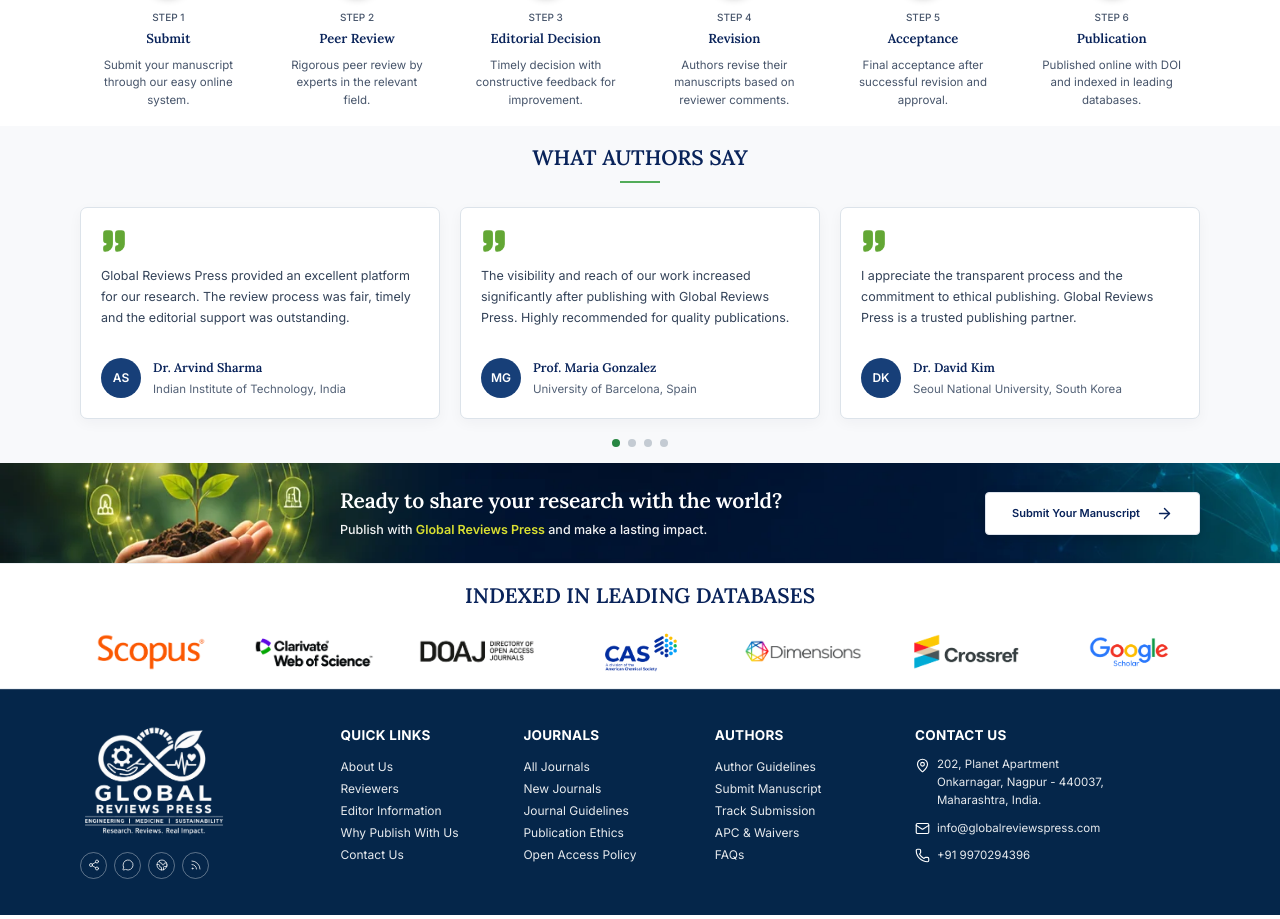
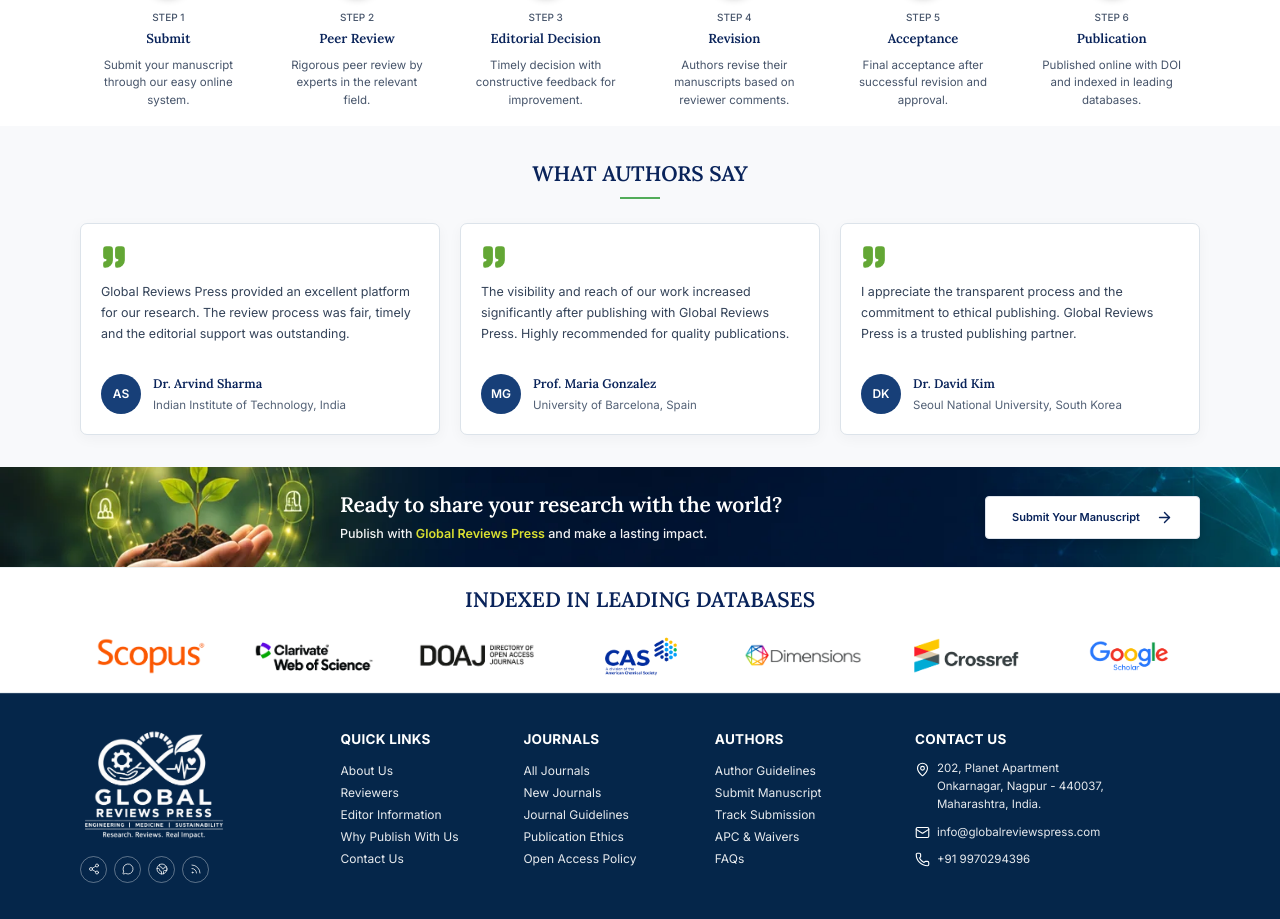
Before and after one commit to Dhanshri-Rc/GRP, a React (Vite) app: page /why-publish-us in a window 1280 px wide. Shown: the part 1591-2510 px from the top of the page. Built offline with nearby package versions, Linux system fonts and the light colour scheme.

Commit message:
Implement testimonial pagination and enhance layout for testimonials section

```diff
--- a/src/pages/WhyPublishUs.jsx
+++ b/src/pages/WhyPublishUs.jsx
@@ -1,4 +1,4 @@
-import { useEffect } from "react";
+import { useEffect, useState } from "react";
 import { motion } from "framer-motion";
 import {
   ArrowRight,
@@ -229,6 +229,18 @@ const testimonials = [
 
 export default function WhyPublishUs() {
   useWhyPublishUsSeo();
+
+  const testimonialsPerPage = 3;
+  const [testimonialPage, setTestimonialPage] = useState(0);
+
+  const totalTestimonialPages = Math.ceil(
+    testimonials.length / testimonialsPerPage,
+  );
+
+  const visibleTestimonials = testimonials.slice(
+    testimonialPage * testimonialsPerPage,
+    testimonialPage * testimonialsPerPage + testimonialsPerPage,
+  );
 
   return (
     <>
@@ -494,8 +506,9 @@ export default function WhyPublishUs() {
         </section>
 
         {/* ==================== TESTIMONIALS ==================== */}
-        <section className="bg-[#f8f9fb] py-4 sm:py-4">
+        <section className="bg-[#f8f9fb] py-7 sm:py-8">
           <div className="mx-auto w-[min(1120px,calc(100%-32px))] sm:w-[min(1120px,calc(100%-48px))]">
+            {/* Section Heading */}
             <motion.div
               initial={{ opacity: 0, y: 16 }}
               whileInView={{ opacity: 1, y: 0 }}
@@ -505,32 +518,56 @@ export default function WhyPublishUs() {
               <h2 className="text-[18px] font-[550] text-[#09235a] sm:text-[21px]">
                 WHAT AUTHORS SAY
               </h2>
+
               <div className="mx-auto mt-2 h-[2px] w-10 bg-[#52ac59]" />
             </motion.div>
 
-            <div className="mt-6 grid gap-5 md:grid-cols-3">
-              {testimonials.map((item, index) => (
+            {/* Testimonial Cards */}
+            <motion.div
+              key={testimonialPage}
+              initial={{ opacity: 0, x: 25 }}
+              animate={{ opacity: 1, x: 0 }}
+              transition={{ duration: 0.4, ease: "easeOut" }}
+              className="mt-6 grid gap-5 md:grid-cols-3"
+            >
+              {visibleTestimonials.map((item, index) => (
                 <motion.article
-                  key={item.author}
+                  key={`${testimonialPage}-${item.author}`}
                   initial={{ opacity: 0, y: 20 }}
-                  whileInView={{ opacity: 1, y: 0 }}
-                  viewport={{ once: true }}
-                  transition={{ duration: 0.44, delay: index * 0.08 }}
+                  animate={{ opacity: 1, y: 0 }}
+                  transition={{
+                    duration: 0.44,
+                    delay: index * 0.08,
+                  }}
                   whileHover={{ y: -6 }}
-                  className="rounded-[7px] border border-[#dce3ea] bg-white p-5 shadow-[0_4px_14px_rgba(4,28,61,0.04)]"
+                  className="
+            rounded-[7px]
+            border
+            border-[#dce3ea]
+            bg-white
+            p-5
+            shadow-[0_4px_14px_rgba(4,28,61,0.04)]
+            transition-shadow
+            duration-300
+            hover:shadow-[0_10px_25px_rgba(4,28,61,0.1)]
+          "
                 >
                   <Quote size={26} fill="#63a735" className="text-[#63a735]" />
+
                   <p className="mt-3 min-h-[76px] text-[12.5px] leading-[1.65] text-[#334258]">
                     {item.quote}
                   </p>
+
                   <div className="mt-4 flex items-center gap-3">
                     <div className="grid size-10 shrink-0 place-items-center rounded-full bg-[#173f78] text-[12px] font-[550] text-white">
                       {item.initials}
                     </div>
-                    <div>
+
+                    <div className="min-w-0">
                       <h3 className="text-[12.5px] font-[550] text-[#09235a]">
                         {item.author}
                       </h3>
+
                       <p className="mt-1 text-[11.5px] text-[#536176]">
                         {item.title}
                       </p>
@@ -538,14 +575,45 @@ export default function WhyPublishUs() {
                   </div>
                 </motion.article>
               ))}
+            </motion.div>
+
+            {/* Working Pagination Dots */}
+            {totalTestimonialPages > 1 && (
+              <div
+                className="mt-5 flex items-center justify-center gap-2"
+                role="navigation"
+                aria-label="Testimonials pagination"
+              >
+                {Array.from({ length: totalTestimonialPages }).map(
+                  (_, pageIndex) => (
+                    <button
+                      key={pageIndex}
+                      type="button"
+                      onClick={() => setTestimonialPage(pageIndex)}
+                      aria-label={`Show testimonials page ${pageIndex + 1}`}
+                      aria-current={
+                        testimonialPage === pageIndex ? "page" : undefined
+                      }
+                      className={`
+                h-2
+                rounded-full
+                transition-all
+                duration-300
+                focus:outline-none
+                focus-visible:ring-2
+                focus-visible:ring-[#278642]
+                focus-visible:ring-offset-2
+                ${
+                  testimonialPage === pageIndex
+                    ? "w-6 bg-[#278642]"
+                    : "w-2 bg-[#c4cbd3] hover:bg-[#76aa81]"
+                }
+              `}
+                    />
+                  ),
+                )}
               </div>
-
-            <div className="mt-5 flex justify-center gap-2">
-              <span className="size-2 rounded-full bg-[#278642]" />
-              <span className="size-2 rounded-full bg-[#c4cbd3]" />
-              <span className="size-2 rounded-full bg-[#c4cbd3]" />
-              <span className="size-2 rounded-full bg-[#c4cbd3]" />
-            </div>
+            )}
           </div>
         </section>
         {/* ==================== CTA SECTION ==================== */}
@@ -743,8 +811,7 @@ function useWhyPublishUsSeo() {
   useEffect(() => {
     const previousTitle = document.title;
     const pageUrl = "https://www.globalreviewspress.com/why-publish-us";
-    const title =
-      "Why Publish With Global Reviews Press | Author Benefits";
+    const title = "Why Publish With Global Reviews Press | Author Benefits";
     const description =
       "Discover why researchers publish with Global Reviews Press, including rigorous peer review, global visibility, open access options, ethical publishing, author support and efficient publication.";
     const imageUrl =
@@ -755,9 +822,7 @@ function useWhyPublishUsSeo() {
     const managedElements = [];
 
     const setMeta = (attribute, key, content) => {
-      let element = document.head.querySelector(
-        `meta[${attribute}="${key}"]`,
-      );
+      let element = document.head.querySelector(`meta[${attribute}="${key}"]`);
       const wasCreated = !element;
 
       if (!element) {
@@ -839,8 +904,7 @@ function useWhyPublishUsSeo() {
             name: "Global Reviews Press",
             alternateName: "GRP",
             url: "https://www.globalreviewspress.com/",
-            logo:
-              "https://www.globalreviewspress.com/global-reviews-press-logo.webp",
+            logo: "https://www.globalreviewspress.com/global-reviews-press-logo.webp",
           },
           primaryImageOfPage: {
             "@type": "ImageObject",
@@ -873,8 +937,7 @@ function useWhyPublishUsSeo() {
     return () => {
       document.title = previousTitle;
 
-      managedElements.forEach(
-        ({ element, wasCreated, previousContent }) => {
+      managedElements.forEach(({ element, wasCreated, previousContent }) => {
         if (wasCreated) {
           element.remove();
         } else if (previousContent === null) {
@@ -882,8 +945,7 @@ function useWhyPublishUsSeo() {
         } else {
           element.setAttribute("content", previousContent);
         }
-        },
-      );
+      });
 
       if (canonicalWasCreated) {
         canonical.remove();
```
Lines whose indentation alone changed are shown as unchanged.
